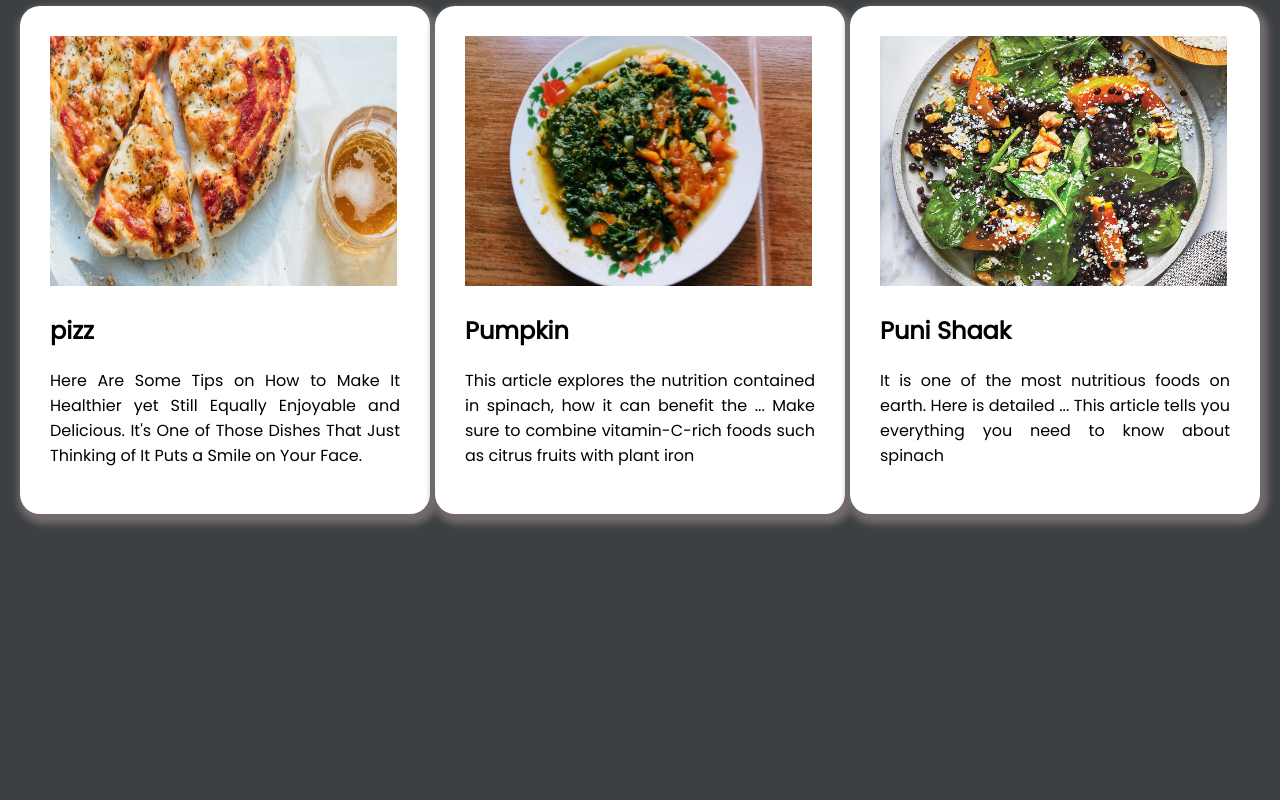
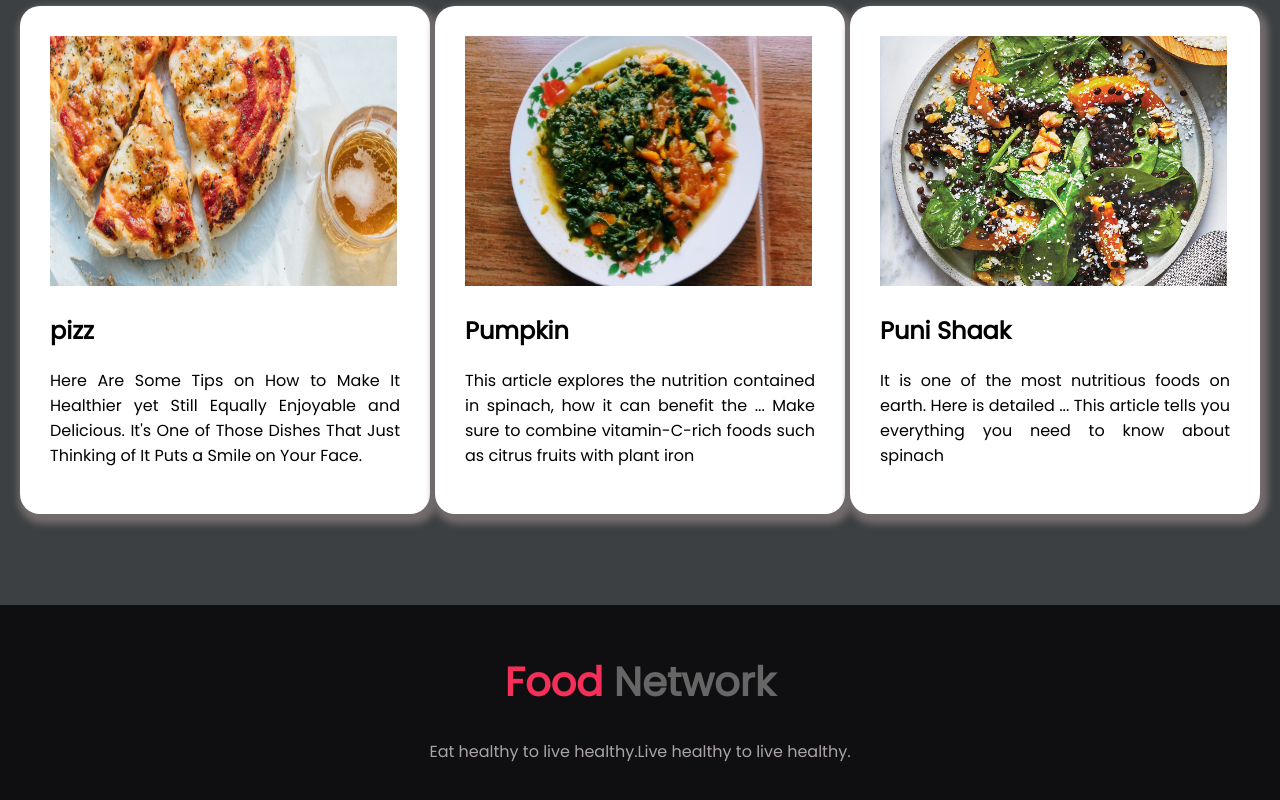
Before and after one commit to muhammadtamimofficial/Assignment-1, a plain HTML site: page index.html in a window 1280 px wide. Shown: the part 1149-1949 px from the top of the page. Before the commit the page ends 1723 px from the top, so only its background shows below. Drawn offline with Linux system fonts and the light colour scheme.

Commit message:
footer end

```diff
--- a/index.html
+++ b/index.html
@@ -68,7 +68,7 @@
                 </div>
             </div>
             <div class="box">
-                <div class="box_icon "><img src="img/Spinach1.jpg" alt="Its Puni Shaak"></div>
+                <div class="box_icon "><img src="img/spinach1.jpg" alt="Its Puni Shaak"></div>
                 <div class="box_content">
                     <h2>Pumpkin</h2>
                     <p class="box_pra">This article explores the nutrition contained in spinach, how it can benefit the
@@ -86,6 +86,14 @@
             </div>
         </div>
     </section>
+    <footer>
+        <div class="footer">
+            <h1> <span class="first_letter"> Food</span> <span class="Network"> Network</span></h1>
+            <p class="footer_p">
+                Eat healthy to live healthy.Live healthy to live healthy.
+            </p>
+        </div>
+    </footer>
 </body>
 
 </html>
--- a/style.css
+++ b/style.css
@@ -102,3 +102,19 @@ third_section{
     height: 90px;
     height: 230px;
 }
+footer{
+    padding-top: 1px;
+}
+.footer{
+    background-color: rgb(15, 15, 17);
+    padding-top:20px;
+    padding-bottom: 20px;
+    text-align: center;
+    margin-top: 30px;
+}
+span.Network{
+    color: rgb(102, 102, 102);
+}
+footer p{
+    color: rgb(170, 164, 164);
+}
```
